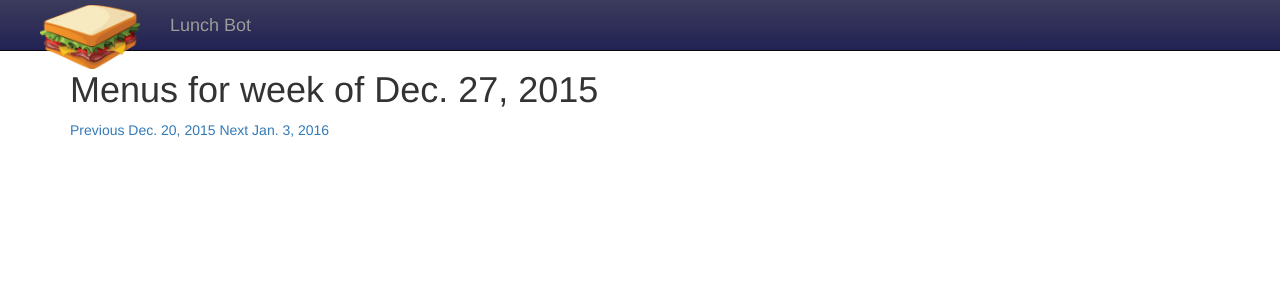
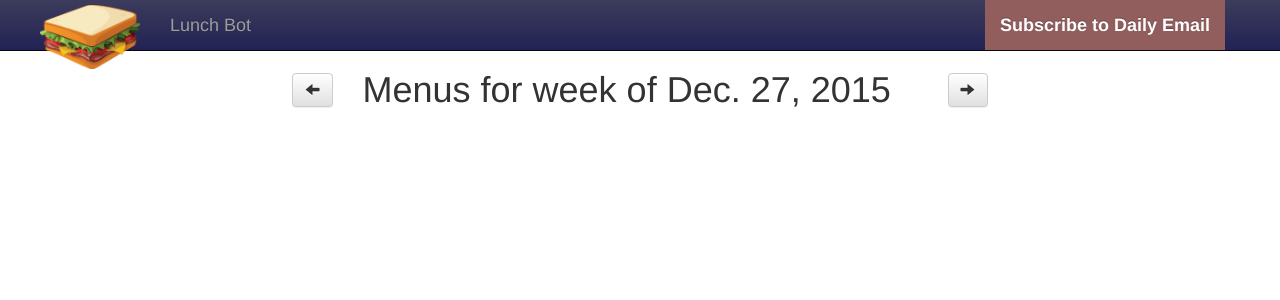
Before and after one commit to ben174/lunch-bot, a Django app: page /2015/week/52/ in a window 1280 px wide. Shown: the top 300 px of the page. Run offline with Django 3.2, Linux system fonts and the light colour scheme; data that the repository does not hold is empty; some libraries are stand-ins or nearby versions.

Commit message:
Class based views

```diff
--- a/lunchbot/urls.py
+++ b/lunchbot/urls.py
@@ -18,6 +18,7 @@ urlpatterns = [
     url(r'^week/$', menu.views.week, name='week'),
 
     url(r'^menus/$', menu.views.MenuList.as_view()),
+    url(r'^subscribe/$', menu.views.subscribe, name='subscribe'),
     url(r'^(?P<year>[0-9]{4})/week/(?P<week>[0-9]+)/$', menu.views.MenuWeekArchiveView.as_view(), name="menu_week"),
     url(r'^(?P<year>[0-9]{4})/(?P<month>[-\w]+)/(?P<day>[0-9]+)/$', menu.views.MenuDayArchiveView.as_view(), name="menu_day"),
 
--- a/menu/views.py
+++ b/menu/views.py
@@ -51,24 +51,18 @@ def week(request, year=None, month=None, day=None):
 
     """
     today = datetime.date.today()
+    current_week_number = str(today.isocalendar()[1])
+    current_year = str(today.year)
+    return MenuWeekArchiveView.as_view()(request, year=current_year, week=current_week_number)
 
-    if year and month and day:
-        year, month, day = int(year), int(month), int(day)
-        today = datetime.date(year, month, day)
-    start_date = today - datetime.timedelta(days=today.weekday())
-    end_date = start_date + datetime.timedelta(days=5)
-    menus = Menu.objects.filter(date__gte=start_date, date__lte=end_date).order_by('date')
-    return render(request, 'menu_list.html', {
-        'menus': menus,
-        'today': today,
-        'start_date': start_date,
-        'end_date': end_date,
-    })
 
 
 def text(request, meal='B'):
     day=datetime.date.today()
     return HttpResponse(Menu.objects.get(date=day).to_text(meal=meal), content_type="text/plain")
+
+def subscribe(request):
+    return render(request, 'subscribe.html')
 
 
 @csrf_exempt
@@ -134,7 +128,6 @@ class MenuDayArchiveView(DayArchiveView):
     allow_empty = True
 
 
-
 class MenuList(ListView):
     model = Menu
 
--- a/static/css/base.css
+++ b/static/css/base.css
@@ -6,11 +6,11 @@ textarea {min-height: 600px;}
     background-color: #666;
     margin-top: 20px;
     color: #CCC;
+    padding: 1px 13px;
 }
 
 .date-bar h2 {
     margin-top: 10px;
-    float: left;
 }
 
 .active-date {
@@ -67,3 +67,25 @@ a.showmenu {
     border: solid 1px #CCC;
     padding: 2px 4px;
 }
+
+.page-button {
+    margin-top: 23px;
+}
+
+li.subscribe-button {
+    background-color: #925D5D;
+    font-size: 18px;
+    font-weight: bold;
+}
+li.subscribe-button a {
+    color: #FFF!important;
+}
+
+.subscribe-link {
+    font-size: 18px;
+    margin-bottom: 40px;
+}
+
+.subscribe-block {
+    margin-top: 40px;
+}
--- a/templates/base.html
+++ b/templates/base.html
@@ -32,12 +32,16 @@
                 <span class="icon-bar"></span>
                 <span class="icon-bar"></span>
             </button>
-            <a class="navbar-brand" href="#">
+            <a class="navbar-brand" href="/">
                 <img src="{% static 'img/sandwich.png' %}" width="100" />
                 Lunch Bot
             </a>
         </div>
         <div id="navbar" class="collapse navbar-collapse">
+            <ul class="nav navbar-nav navbar-right">
+              <li class="subscribe-button"><a href="{% url 'subscribe' %}">Subscribe to Daily Email</a></li>
+            </ul>
+
         </div>
         <!--/.nav-collapse -->
     </div>
--- a/templates/menu/menu_archive_week.html
+++ b/templates/menu/menu_archive_week.html
@@ -1,13 +1,22 @@
 {% extends 'base.html' %}
 {% block content %}
-    <h1>Menus for week of {{ week|date }}</h1>
-    {% if previous_week %}
-        <a href="{% url 'menu_week' previous_week|date:"Y" previous_week|date:"W"  %}">Previous {{ previous_week }}</a>
-    {% endif %}
-    {% if next_week %}
-        <a href="{% url 'menu_week' next_week|date:"Y" next_week|date:"W"  %}">Next {{ next_week }}</a>
-    {% endif %}
+    <div class="row">
+        <div class="col-md-3">
+            <a class="btn pull-right btn-default page-button" href="{% url 'menu_week' previous_week|date:"Y" previous_week|date:"W"  %}">
+                <span class="glyphicon glyphicon-arrow-left" aria-hidden="true"></span>
+            </a>
+        </div>
+        <div class="col-md-6">
+            <h1>Menus for week of {{ week|date }}</h1>
+        </div>
+        <div class="col-md-3">
+            <a class="btn btn-default page-button" href="{% url 'menu_week' next_week|date:"Y" next_week|date:"W"  %}">
+                <span class="glyphicon glyphicon-arrow-right" aria-hidden="true"></span>
+            </a>
+        </div>
+    </div>
     {% for menu in object_list %}
         {% include 'menu_block.html' with do_collapse=True %}
+        glyphicon glyphicon-arrow-left
     {% endfor %}
 {% endblock %}
```
Also changed, not shown: templates/menu_block.html (+12 -9 lines), templates/subscribe.html (added, +15 -0 lines), static/img/subscribe.png (added).
